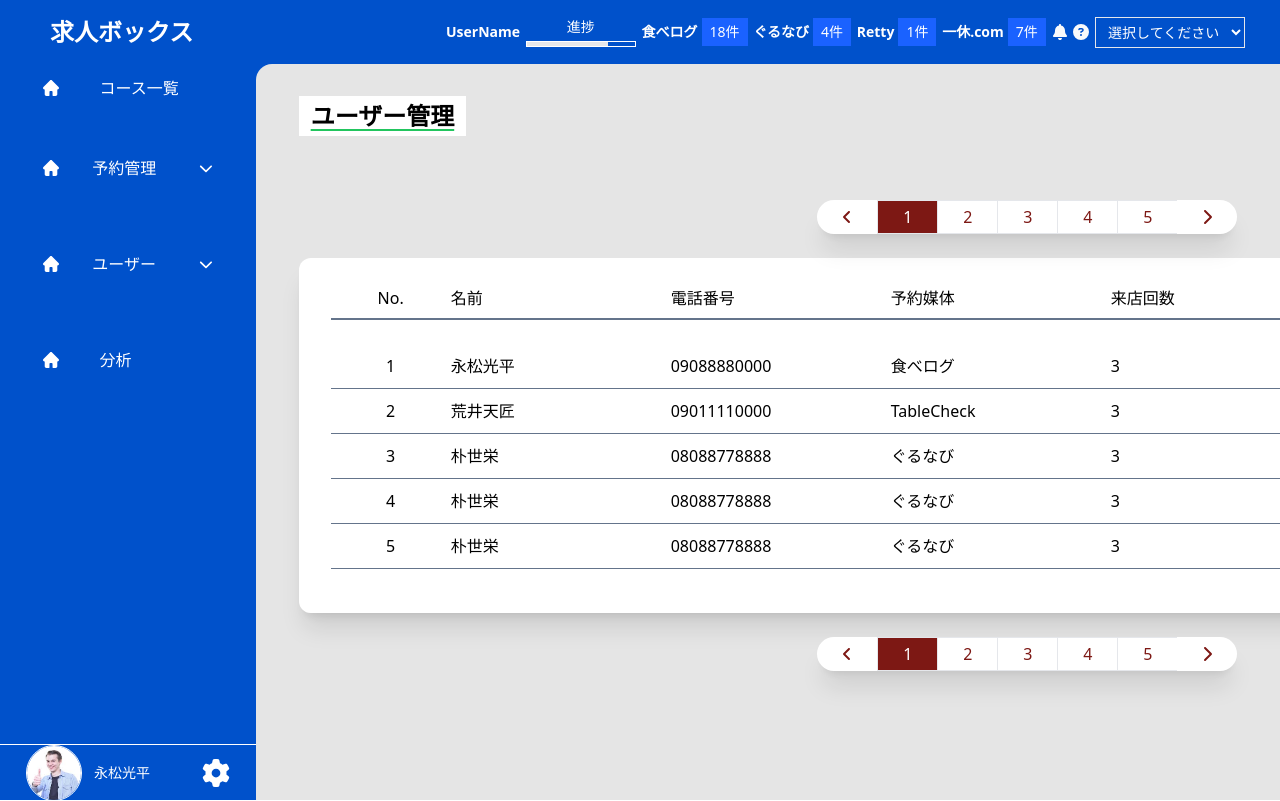
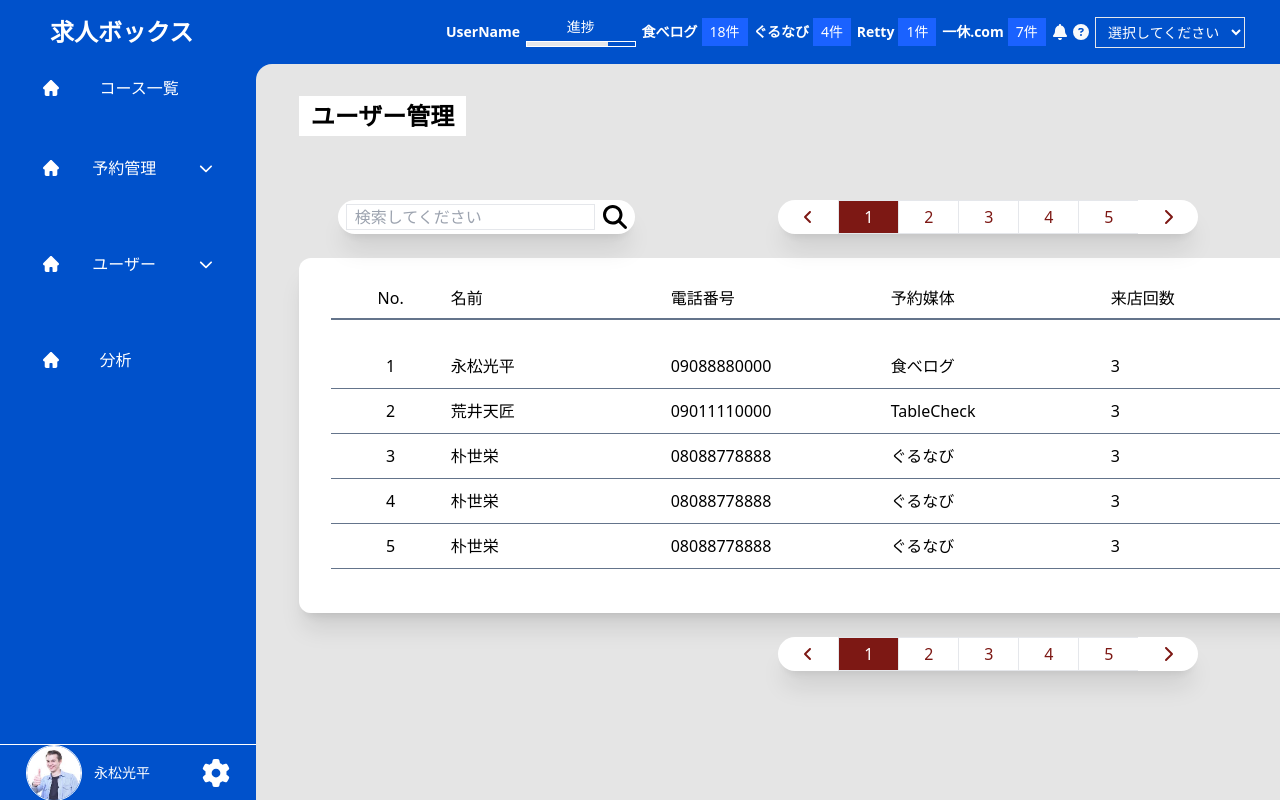
Before and after one commit to kouhei-github/reservation-admin-system, a Next.js app in the folder front/: page /user in a window 1280 px wide. Built offline with nearby package versions, Linux system fonts and the light colour scheme.

Commit message:
ページネーションの作成

```diff
--- /dev/null
+++ b/front/components/Common/SearchBox.tsx
@@ -0,0 +1,24 @@
+import {useState} from "react"
+
+const SearchBox = () => {
+    const [searchText, setSearchText] = useState<string>("")
+    const search = () => {
+        console.log(searchText)
+    }
+    return (
+        <div className={"bg-white flex items-center px-2 py-1 rounded-full space-x-2 shadow-xl"}>
+            <input
+                className={"px-2 border"}
+                type="text"
+                placeholder={"検索してください"}
+                value={searchText}
+                onChange={(event) => setSearchText(event.target.value)}
+            />
+            <div onClick={() => search()} className={"fill-black cursor-pointer"}>
+                <svg className={"w-6 h-6"} xmlns="http://www.w3.org/2000/svg" height="1em" viewBox="0 0 512 512"><path d="M416 208c0 45.9-14.9 88.3-40 122.7L502.6 457.4c12.5 12.5 12.5 32.8 0 45.3s-32.8 12.5-45.3 0L330.7 376c-34.4 25.2-76.8 40-122.7 40C93.1 416 0 322.9 0 208S93.1 0 208 0S416 93.1 416 208zM208 352a144 144 0 1 0 0-288 144 144 0 1 0 0 288z"/></svg>
+            </div>
+        </div>
+    )
+}
+
+export default SearchBox;
--- a/front/components/user/UserList.tsx
+++ b/front/components/user/UserList.tsx
@@ -4,6 +4,7 @@ import SettingIcon from "@/styles/SettingIcon";
 import {PickItUp} from "@/utils/customConvinienseType";
 import PageNation from "@/components/Common/PageNation";
 import {pageNationCtx, usePageNationCtx} from "@/utils/pageNationContext";
+import SearchBox from "@/components/Common/SearchBox";
 
 const UserList = () => {
 
@@ -64,12 +65,15 @@ const UserList = () => {
 
     const pageNationContext = usePageNationCtx()
 
+
     return (
         <div className={"w-full"}>
-            <h3 className={"text-left text-2xl font-bold underline underline-offset-4 decoration-green-500 bg-white w-max px-3 py-1"}>ユーザー管理</h3>
+            <h3 className={"text-left text-2xl font-bold bg-white w-max px-3 py-1"}>ユーザー管理</h3>
 
             <div className={"mt-16"}>
-                <div className={"my-6 w-full flex justify-end"}>
+                <div className={"my-6 w-11/12 mx-auto flex items-center justify-between"}>
+                    <SearchBox />
+
                     <pageNationCtx.Provider value={pageNationContext}>
                         <PageNation />
                     </pageNationCtx.Provider>
@@ -80,7 +84,7 @@ const UserList = () => {
                     <ConsumerTable bodyBaseColumnArray={body} />
                 </div>
 
-                <div className={"my-6 flex items-center justify-end"}>
+                <div className={"my-6 w-11/12 mx-auto flex items-center justify-end"}>
                     <pageNationCtx.Provider value={pageNationContext}>
                         <PageNation />
                     </pageNationCtx.Provider>
```
